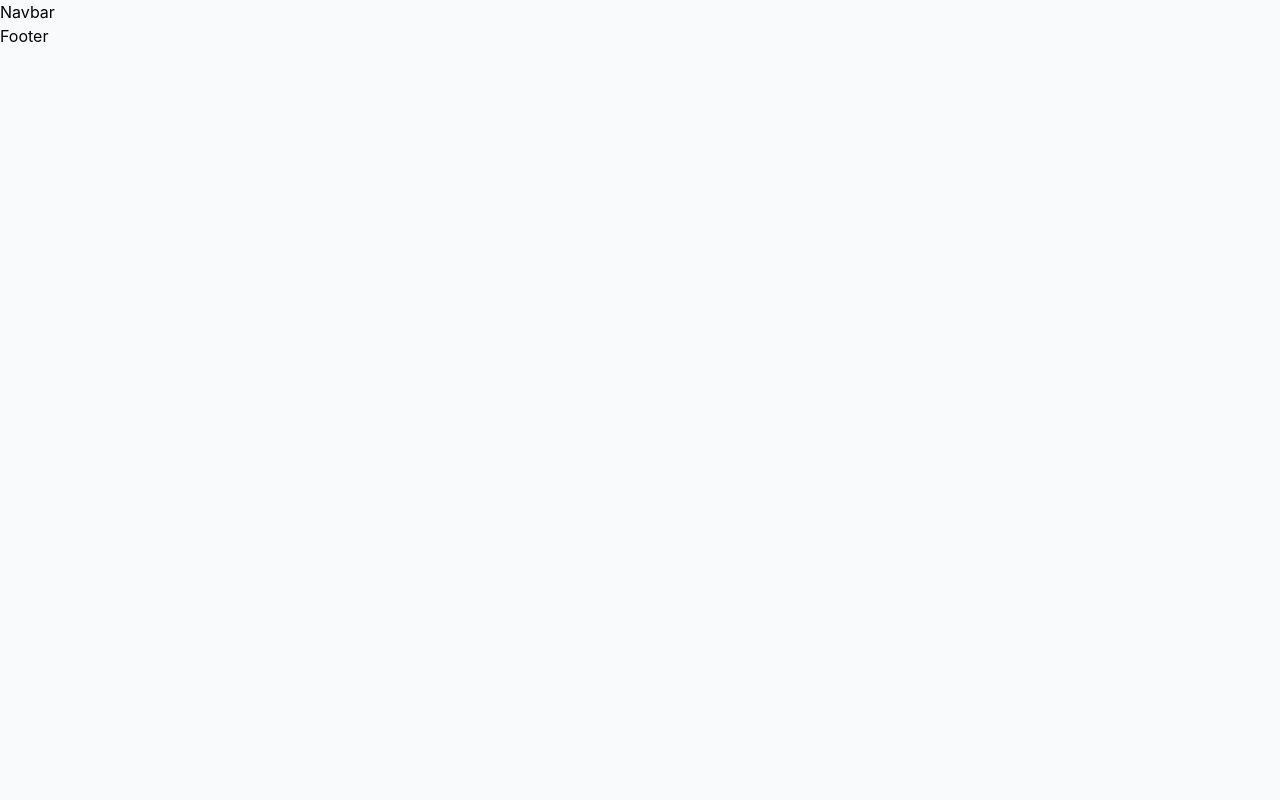
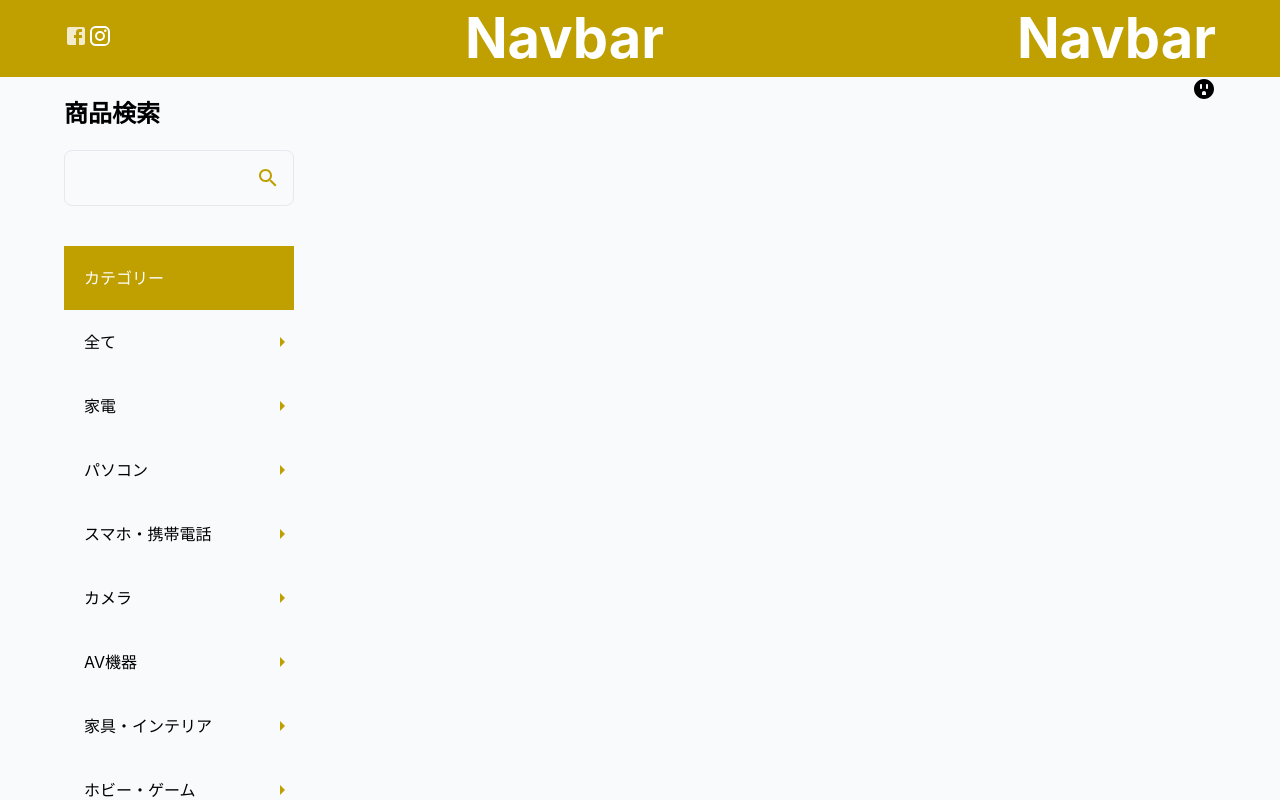
Before and after one commit to Sanjar-Kodirov/japan-e-commerse, a React (Create React App) app: page / in a window 1280 px wide. Shown: the top 800 px of the page. Built offline with nearby package versions, Linux system fonts and the light colour scheme.

Commit message:
Sidebar completed

```diff
--- a/db/db.json
+++ b/db/db.json
@@ -50,6 +50,13 @@
       "image": "https://encrypted-tbn0.gstatic.com/images?q=tbn:ANd9GcQjFrmDzqSAh8bWg9hnFhCMFwdX1_8OkW3oNQ&usqp=CAU"
     }
   ],
+  "categories": [
+    "бытовая техника",
+    "phone",
+    "camera",
+    "компьютер",
+    "инструмент"
+  ],
   "comments": [{ "id": 1, "body": "some comment", "postId": 1 }],
   "profile": { "name": "typicode" }
 }
--- a/package.json
+++ b/package.json
@@ -13,6 +13,7 @@
     "@testing-library/user-event": "^13.5.0",
     "react": "^18.2.0",
     "react-dom": "^18.2.0",
+    "react-router-dom": "^6.4.3",
     "react-scripts": "5.0.1",
     "web-vitals": "^2.1.4"
   },
--- a/src/App.js
+++ b/src/App.js
@@ -4,15 +4,20 @@ import { theme } from "./theme";
 import { CssBaseline } from "@mui/material";
 import Navbar from "./components/Navbar";
 import Footer from "./components/Footer";
+import Layout from "./components/Layout";
+import { Routes, Route } from "react-router-dom";
+import Home from "./pages/Home";
 function App() {
   return (
     <>
       <ThemeProvider theme={theme}>
         <CssBaseline />
-        <Typography backgroundColor="" color="">
-          <Navbar />
-          <Footer />
-        </Typography>
+        <Navbar />
+        <Routes>
+          <Route path="/" element={<Layout />}>
+            <Route index element={<Home />} />
+          </Route>
+        </Routes>
       </ThemeProvider>
     </>
   );
--- /dev/null
+++ b/src/_mock_/categories.js
@@ -0,0 +1,31 @@
+export const categories = [
+  "全て",
+  "家電",
+  "パソコン",
+  "スマホ・携帯電話",
+  "カメラ",
+  "AV機器",
+  "家具・インテリア",
+  "ホビー・ゲーム",
+  "スポーツ・アウトドア",
+  "ベビー・キッズ",
+  "ファッション",
+  "車・バイク",
+  "食品",
+  "コスメ・美容",
+  "ペット用品",
+  "楽器",
+  "ガーデン・DIY",
+  "ハンドメイド",
+  "チケット",
+  "自動車用品",
+  "その他",
+];
+
+export const content = [
+  "お気に入り商品",
+  "買い物カゴ",
+  "お問い合わせ",
+  "新規会員登録",
+  "ログイン",
+];
--- /dev/null
+++ b/src/components/Layout.js
@@ -0,0 +1,25 @@
+import React from "react";
+import { Outlet } from "@mui/icons-material";
+import { Container } from "@mui/system";
+import { Box } from "@mui/system";
+import Sidebar from "./Sidebar";
+const Layout = () => {
+  return (
+    <>
+      <Container>
+        <Box
+          sx={{
+            display: "flex",
+            justifyContent: "space-between",
+            // alignItems: "center",
+          }}
+        >
+          <Sidebar />
+          <Outlet />
+        </Box>
+      </Container>
+    </>
+  );
+};
+
+export default Layout;
--- a/src/components/Navbar.js
+++ b/src/components/Navbar.js
@@ -1,9 +1,30 @@
-import React from 'react'
+import React from "react";
+import { Typography } from "@mui/material";
+import { Box, Container } from "@mui/system";
+import { Facebook, Instagram } from "@mui/icons-material";
+const Navbar = () => {
+  return (
+    <Box sx={{ backgroundColor: "primary.main" }}>
+      <Container>
+        <Box
+          sx={{
+            display: "flex",
+            justifyContent: "space-between",
+            alignItems: "center",
+            color: "primary.contrastText",
+            padding: "sizeLarge",
+          }}
+        >
+          <Box variant="h1">
+            <Facebook sx={{ color: "primary.light" }} />
+            <Instagram />
+          </Box>
+          <Typography variant="h1">Navbar</Typography>
+          <Typography variant="h1">Navbar</Typography>
+        </Box>
+      </Container>
+    </Box>
+  );
+};
 
-const Navbar = () => {
-    return (
-        <div>Navbar</div>
-    )
-}
-
-export default Navbar
+export default Navbar;
--- /dev/null
+++ b/src/components/Sidebar.js
@@ -0,0 +1,201 @@
+import {
+  ArrowRight,
+  Facebook,
+  Instagram,
+  Search,
+  Twitter,
+} from "@mui/icons-material";
+import {
+  Typography,
+  FormControl,
+  InputLabel,
+  OutlinedInput,
+  InputAdornment,
+  IconButton,
+  TextField,
+} from "@mui/material";
+import { categories, content } from "../_mock_/categories";
+import { Box } from "@mui/system";
+const Sidebar = () => {
+  const sidebarItems = categories.map((item) => {
+    return (
+      <Box
+        sx={{
+          display: "flex",
+          alignItems: "center",
+          justifyContent: "space-between",
+          mb: "sizeLarge",
+          pl: "20px",
+        }}
+      >
+        <Typography
+          sx={{
+            py: "20px",
+            mx: "sizeSmall",
+          }}
+          variant="p"
+        >
+          {item}
+        </Typography>
+        <ArrowRight
+          sx={{
+            color: "primary.main",
+          }}
+        />
+      </Box>
+    );
+  });
+
+  const contentList = content.map((item) => {
+    return (
+      <Box>
+        <Typography
+          sx={{
+            py: "20px",
+            mx: "sizeSmall",
+            display: "flex",
+            alignItems: "center",
+          }}
+          variant="p"
+        >
+          <ArrowRight
+            sx={{
+              color: "",
+            }}
+          />
+          {item}
+        </Typography>
+      </Box>
+    );
+  });
+
+  return (
+    <Box sx={{ width: "20%" }}>
+      <Typography
+        sx={{
+          my: "20px",
+        }}
+        variant="h5"
+      >
+        商品検索
+      </Typography>
+
+      <TextField
+        sx={{
+          mb: "40px",
+        }}
+        InputProps={{
+          endAdornment: (
+            <InputAdornment position="end">
+              <Search
+                sx={{
+                  color: "primary.main",
+                }}
+              />
+            </InputAdornment>
+          ),
+        }}
+      />
+      <Typography
+        sx={{
+          backgroundColor: "primary.main",
+          color: "white",
+          p: "20px",
+        }}
+      >
+        カテゴリー
+      </Typography>
+      {sidebarItems}
+      <Box
+        sx={{
+          display: "flex",
+          alignItems: "center",
+          justifyContent: "space-between",
+          mt: "40px",
+        }}
+      >
+        <Typography
+          sx={{
+            color: "gray.main",
+          }}
+          variant="h6"
+        >
+          コンテンツ
+        </Typography>
+        <Typography
+          sx={{
+            color: "primary.main",
+            fontSize: "15px",
+          }}
+          variant="h6"
+        >
+          contents
+        </Typography>
+      </Box>
+      {contentList}
+
+      <Box
+        sx={{
+          backgroundColor: "#d2145a",
+          color: "white",
+          display: "flex",
+          alignItems: "center",
+          justifyContent: "space-between",
+          py: "12px",
+          px: "25px",
+          mb: "10px",
+        }}
+      >
+        <Instagram sx={{ fontSize: "45px" }} />
+        <Box sx={{ textAlign: "center" }}>
+          <Typography sx={{ fontSize: "10px" }} variant="p">
+            Yorozuya公式
+          </Typography>
+          <Typography variant="h6">Instagram</Typography>
+        </Box>
+      </Box>
+      <Box
+        sx={{
+          backgroundColor: "info.main",
+          color: "white",
+          display: "flex",
+          alignItems: "center",
+          justifyContent: "space-between",
+          py: "12px",
+          px: "25px",
+          mb: "10px",
+        }}
+      >
+        <Twitter sx={{ fontSize: "45px" }} />
+        <Box sx={{ textAlign: "center" }}>
+          <Typography sx={{ fontSize: "10px" }} variant="p">
+            Yorozuya公式
+          </Typography>
+          <Typography variant="h6">Twitter</Typography>
+        </Box>
+      </Box>
+      <Box
+        sx={{
+          backgroundColor: "info.dark",
+          color: "white",
+          display: "flex",
+          alignItems: "center",
+          justifyContent: "space-between",
+          py: "12px",
+          px: "25px",
+          mb: "10px",
+        }}
+      >
+        <Facebook sx={{ fontSize: "45px" }} />
+        <Box sx={{ textAlign: "center" }}>
+          <Typography sx={{ fontSize: "10px" }} variant="p">
+            Yorozuya公式
+          </Typography>
+          <Typography variant="h6">Facebook</Typography>
+        </Box>
+      </Box>
+    </Box>
+  );
+};
+
+export default Sidebar;
--- a/src/index.js
+++ b/src/index.js
@@ -1,10 +1,10 @@
 import React from "react";
 import ReactDOM from "react-dom/client";
 import App from "./App";
-
+import { BrowserRouter } from "react-router-dom";
 const root = ReactDOM.createRoot(document.getElementById("root"));
 root.render(
-  <React.StrictMode>
+  <BrowserRouter>
     <App />
-  </React.StrictMode>
+  </BrowserRouter>
 );
--- /dev/null
+++ b/src/pages/Home.js
@@ -0,0 +1,7 @@
+import React from "react";
+
+const Home = () => {
+  return <div>Home</div>;
+};
+
+export default Home;
--- a/src/theme/index.js
+++ b/src/theme/index.js
@@ -187,7 +187,9 @@ export const theme = createTheme({
       dark: "#754c23",
       contrastText: "#FFFFFF",
     },
+
     error: {
+
       main: "#D14343",
       light: "#DA6868",
       dark: "#922E2E",
```
Also changed, not shown: src/features/store.js (added, +11 -0 lines), src/features/apiSlice.js (added), 1 other file (tests, documents, lock files or other folders).
